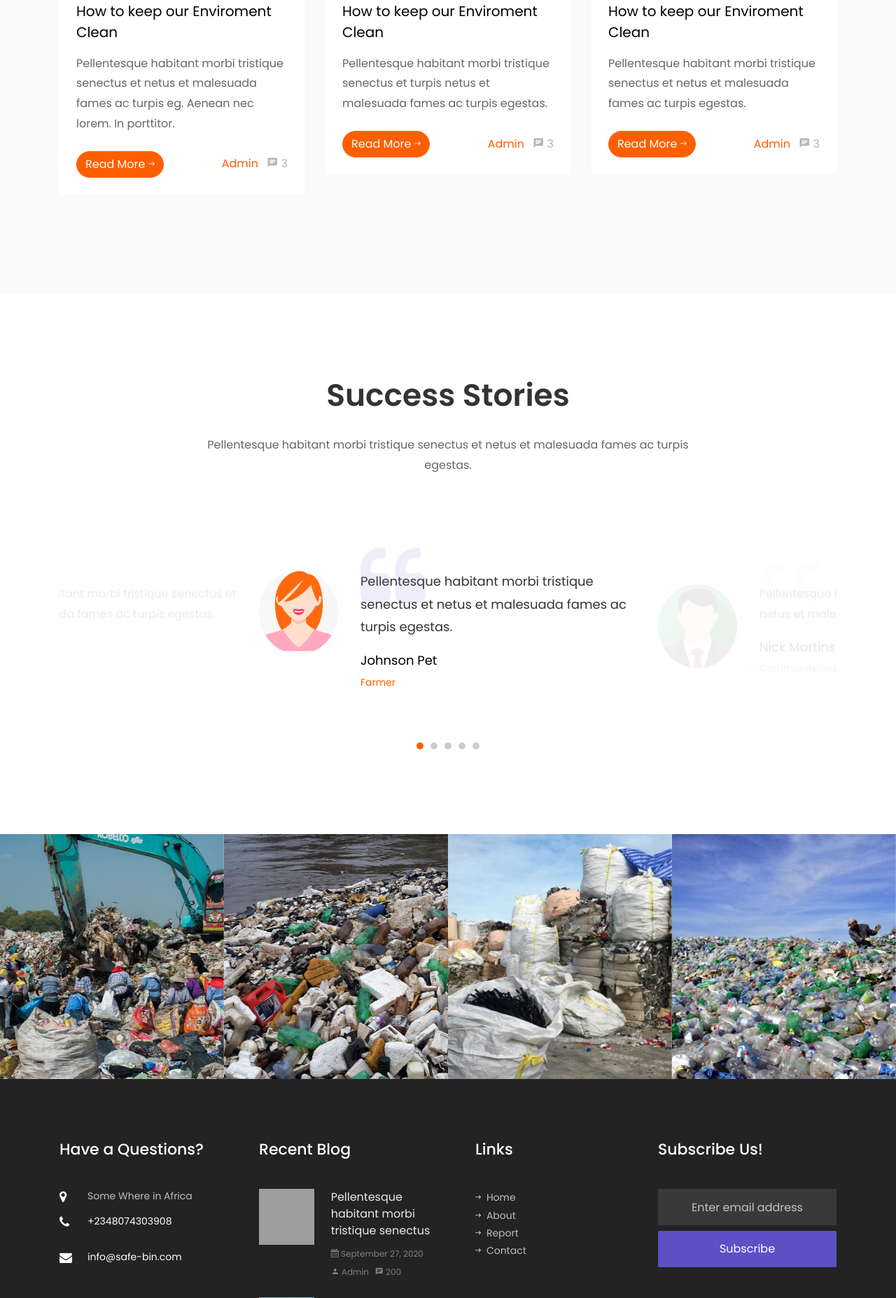
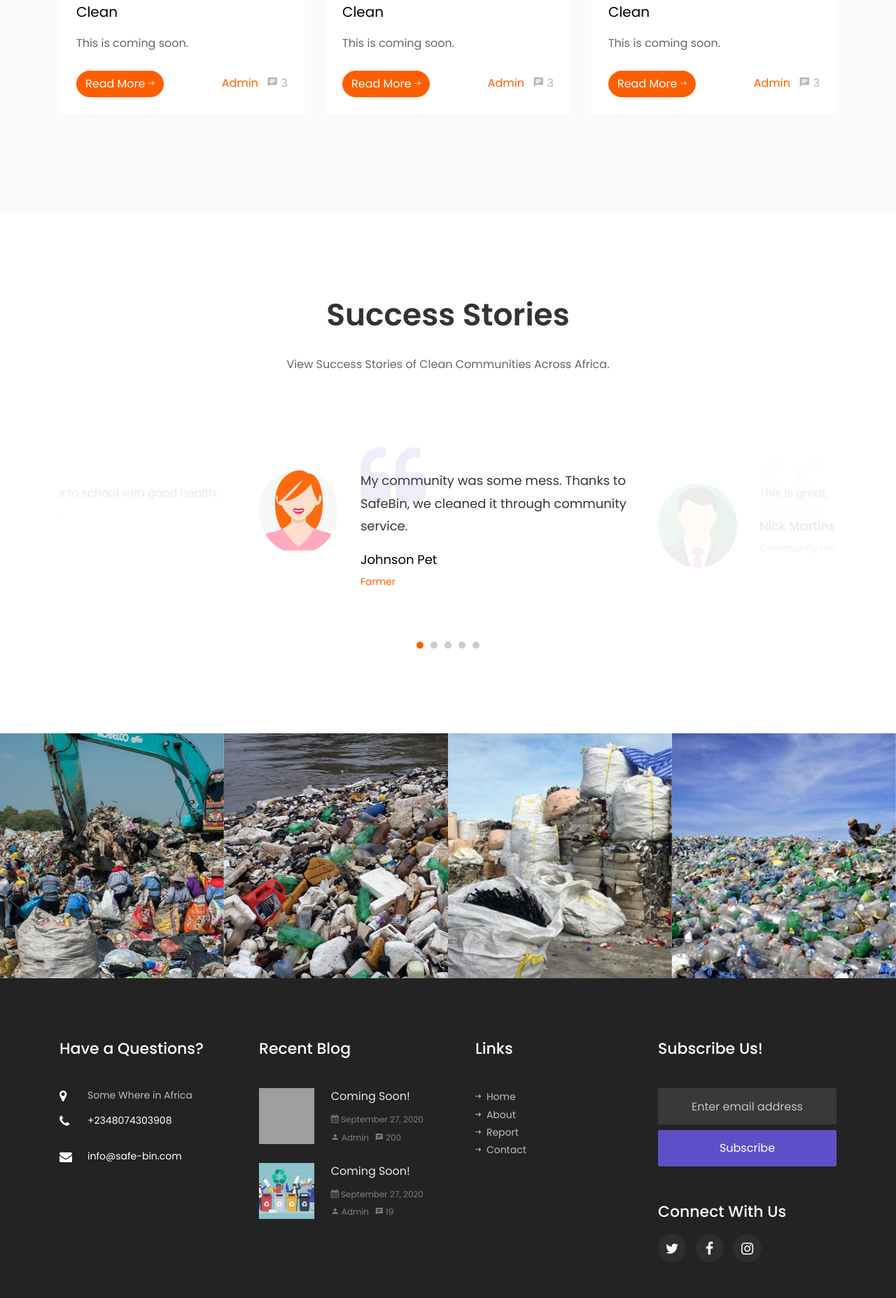
Before and after one commit to BuildForSDGCohort2/team-123-clean, a PHP site: page / in a window 1280 px wide. Shown: the part 3219-5074 px from the top of the page at 70% size. Run offline with PHP 8.4, Linux system fonts and the light colour scheme; some libraries are stand-ins or nearby versions; some web fonts are replaced; grey boxes are pictures that could not be loaded.

Commit message:
Update index.php

```diff
--- a/index.php
+++ b/index.php
@@ -262,7 +262,7 @@
 		                      <option value="">Nigeria</option>
 		                      <option value="">Ghana</option>
 		                      <option value="">South Africa</option>
-		                      <option value="">Kanya</option>
+		                      <option value="">Kenya</option>
 		                      <option value="">Other</option>
 		                    </select>
 		                  </div>
@@ -295,7 +295,7 @@
 				<div class="row justify-content-center mb-5 pb-2">
           <div class="col-md-8 text-center heading-section ftco-animate">
             <h2 class="mb-4"><span>Recent</span> Blog</h2>
-            <p>Pellentesque habitant morbi tristique senectus et netus et malesuada fames ac turpis egestas. Proin pharetra nonummy pede. Mauris et orci. Aenean nec lorem. In porttitor.</p>
+            <p>View Our Blog. See Stories of People that has helped their communities and made impact.</p>
           </div>
         </div>
 				<div class="row">
@@ -310,7 +310,7 @@
               </a>
               <div class="text bg-white p-4">
                 <h3 class="heading"><a href="#">How to keep our Enviroment Clean</a></h3>
-                <p>Pellentesque habitant morbi tristique senectus et netus et malesuada fames ac turpis eg. Aenean nec lorem. In porttitor.</p>
+                <p>This is coming soon.</p>
                 <div class="d-flex align-items-center mt-4">
 	                <p class="mb-0"><a href="#" class="btn btn-primary">Read More <span class="ion-ios-arrow-round-forward"></span></a></p>
 	                <p class="ml-auto mb-0">
@@ -332,7 +332,7 @@
               </a>
               <div class="text bg-white p-4">
                 <h3 class="heading"><a href="#">How to keep our Enviroment Clean</a></h3>
-                <p>Pellentesque habitant morbi tristique senectus et  turpis netus et malesuada fames ac turpis egestas.</p>
+                <p>This is coming soon.</p>
                 <div class="d-flex align-items-center mt-4">
 	                <p class="mb-0"><a href="#" class="btn btn-primary">Read More <span class="ion-ios-arrow-round-forward"></span></a></p>
 	                <p class="ml-auto mb-0">
@@ -354,7 +354,7 @@
               </a>
               <div class="text bg-white p-4">
                 <h3 class="heading"><a href="#">How to keep our Enviroment Clean</a></h3>
-                <p>Pellentesque habitant morbi tristique senectus et netus et malesuada fames ac turpis egestas.</p>
+                <p>This is coming soon.</p>
                 <div class="d-flex align-items-center mt-4">
 	                <p class="mb-0"><a href="#" class="btn btn-primary">Read More <span class="ion-ios-arrow-round-forward"></span></a></p>
 	                <p class="ml-auto mb-0">
@@ -375,7 +375,7 @@
         <div class="row justify-content-center mb-5 pb-2">
           <div class="col-md-8 text-center heading-section ftco-animate">
             <h2 class="mb-4">Success Stories</h2>
-            <p>Pellentesque habitant morbi tristique senectus et netus et malesuada fames ac turpis egestas.</p>
+            <p>View Success Stories of Clean Communities Across Africa.</p>
           </div>
         </div>
         <div class="row ftco-animate justify-content-center">
@@ -389,7 +389,7 @@
                   	<span class="quote d-flex align-items-center justify-content-center">
                       <i class="icon-quote-left"></i>
                     </span>
-                    <p>Pellentesque habitant morbi tristique senectus et netus et malesuada fames ac turpis egestas.</p>
+                    <p>My community was some mess. Thanks to SafeBin, we cleaned it through community service.</p>
                     <p class="name">Johnson Pet</p>
                     <span class="position">Farmer</span>
                   </div>
@@ -403,7 +403,7 @@
                   	<span class="quote d-flex align-items-center justify-content-center">
                       <i class="icon-quote-left"></i>
                     </span>
-                    <p>Pellentesque habitant morbi tristique senectus et netus et malesuada fames ac turpis egestas.</p>
+                    <p>This is great.</p>
                     <p class="name">Nick Martins</p>
                     <span class="position">Community Head</span>
                   </div>
@@ -417,7 +417,7 @@
                   	<span class="quote d-flex align-items-center justify-content-center">
                       <i class="icon-quote-left"></i>
                     </span>
-                    <p>Pellentesque habitant morbi tristique senectus et netus et malesuada fames ac turpis egestas.</p>
+                    <p>Wow!!! I earned badges cleaning my environment.</p>
                     <p class="name">Chika ABB</p>
                     <span class="position">Banker</span>
                   </div>
@@ -431,7 +431,7 @@
                   	<span class="quote d-flex align-items-center justify-content-center">
                       <i class="icon-quote-left"></i>
                     </span>
-                    <p>Pellentesque habitant morbi tristique senectus et netus et malesuada fames ac turpis egestas.</p>
+                    <p>We now trade in a clean, healthy environment.</p>
                     <p class="name">Morrin Abiba</p>
                     <span class="position">Trader</span>
                   </div>
@@ -445,7 +445,7 @@
                   	<span class="quote d-flex align-items-center justify-content-center">
                       <i class="icon-quote-left"></i>
                     </span>
-                    <p>Pellentesque habitant morbi tristique senectus et netus et malesuada fames ac turpis egestas.</p>
+                    <p>My students come to school with good health. Thanks to SafeBin.</p>
                     <p class="name">Chuks Morrison</p>
                     <span class="position">Teacher</span>
                   </div>
@@ -514,7 +514,7 @@
               <div class="block-21 mb-4 d-flex">
                 <a class="blog-img mr-4" style="background-image: url(images/image_1.jpg);"></a>
                 <div class="text">
-                  <h3 class="heading"><a href="#">Pellentesque habitant morbi tristique senectus</a></h3>
+                  <h3 class="heading"><a href="#">Coming Soon!</a></h3>
                   <div class="meta">
                     <div><a href="#"><span class="icon-calendar"></span> September 27, 2020</a></div>
                     <div><a href="#"><span class="icon-person"></span> Admin</a></div>
@@ -525,7 +525,7 @@
               <div class="block-21 mb-5 d-flex">
                 <a class="blog-img mr-4" style="background-image: url(images/image_2.jpg);"></a>
                 <div class="text">
-                  <h3 class="heading"><a href="#">Pellentesque habitant morbi tristique senectus</a></h3>
+                  <h3 class="heading"><a href="#">Coming Soon!</a></h3>
                   <div class="meta">
                     <div><a href="#"><span class="icon-calendar"></span> September 27, 2020</a></div>
                     <div><a href="#"><span class="icon-person"></span> Admin</a></div>
```
